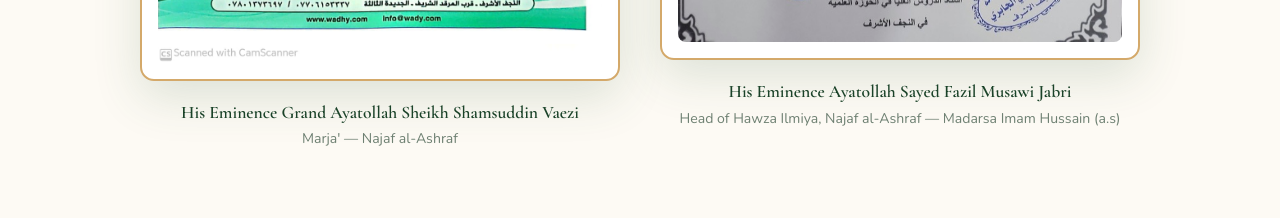
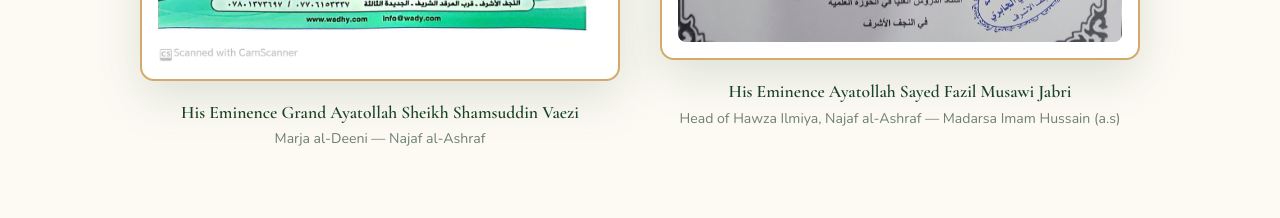
Before and after one commit to alm392/Hawza, a Next.js app: page / in a window 1280 px wide. Shown: the part 2560-2778 px from the top of the page. Built offline with nearby package versions, Linux system fonts and the light colour scheme.

Commit message:
modified:   components/About.jsx

```diff
--- a/components/About.jsx
+++ b/components/About.jsx
@@ -99,7 +99,7 @@ export default function About() {
                 </div>
                 <div className="ijaza-credit">
                   <span className="ijaza-name">His Eminence Grand Ayatollah Sheikh Shamsuddin Vaezi</span>
-                  <span className="ijaza-role">Marja&apos; — Najaf al-Ashraf</span>
+                  <span className="ijaza-role">Marja al-Deeni — Najaf al-Ashraf</span>
                 </div>
               </div>
               <div className="ijaza-item">
```
